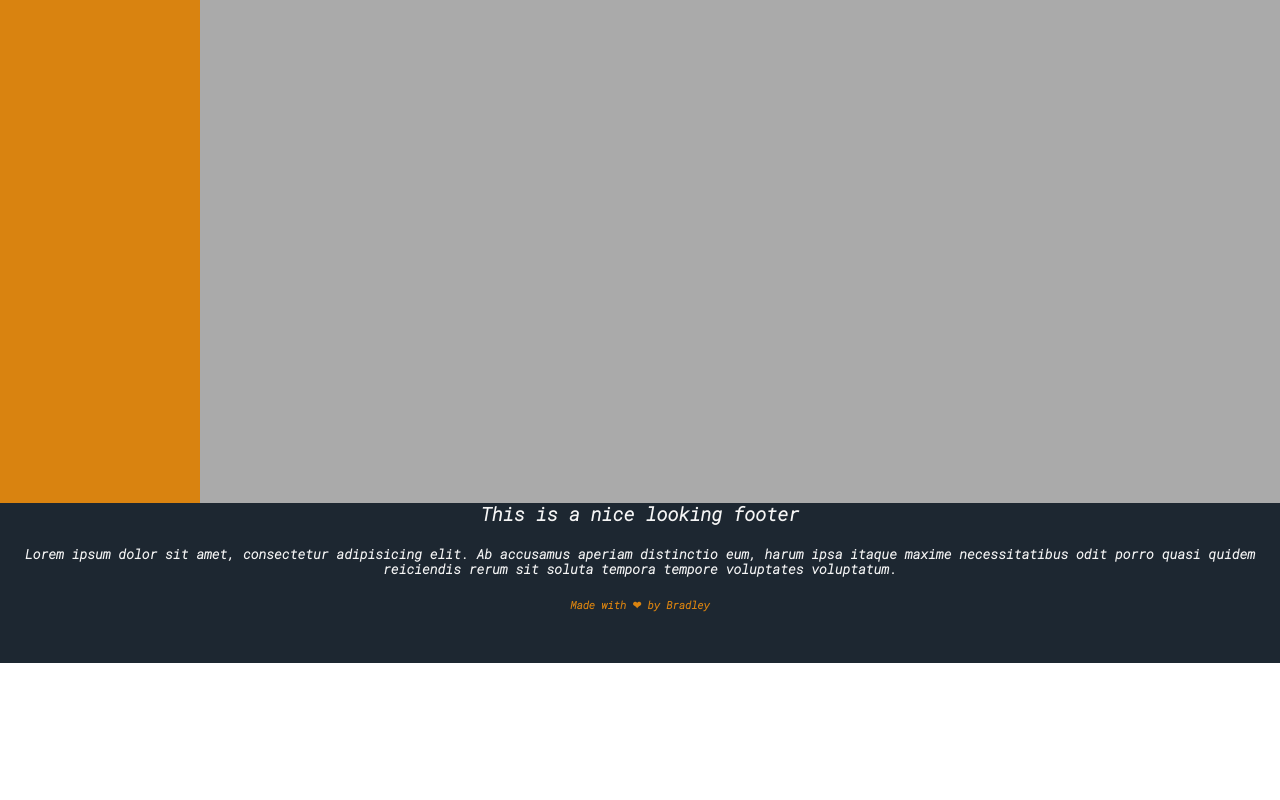
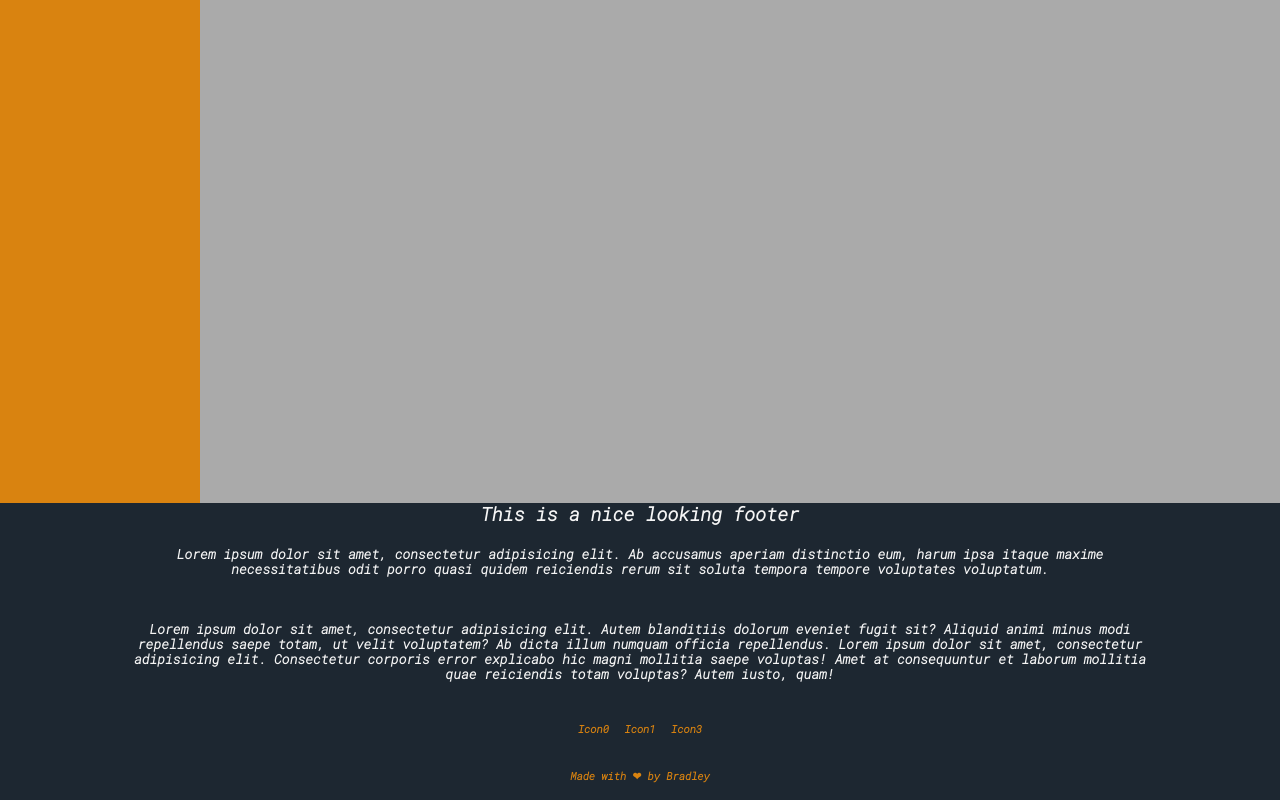
Before and after one commit to BradleyHarper/Arlaplank, a plain HTML site: page index.html in a window 1280 px wide. Shown: the part 377-1177 px from the top of the page. Before the commit the page ends 1040 px from the top, so only its background shows below. Drawn offline with nearby package versions, Linux system fonts and the light colour scheme.

Commit message:
added a place for people to add there own icons, just a few placeholders that can be added and removed if need be

```diff
--- a/css/main.css
+++ b/css/main.css
@@ -38,14 +38,23 @@ h1, h2, h3, h4, h5 {
 }
 
 #footer {
+    display: flex;
+    justify-content: center;
     background: var(--super-dark-blue);
     width: 100%;
-    height: 20vh;
+    height: auto;
     text-align: center;
 }
 
 .book-title > h3 {
     margin: 0;
+}
+
+.footer-main {
+    display: flex;
+    flex-direction: column;
+    align-items: center;
+    width: 80vw;
 }
 
 .footer-main > h3 {
@@ -61,6 +70,12 @@ h1, h2, h3, h4, h5 {
     color: var(--orange);
 }
 
+.icon-links {
+    display: flex;
+    justify-content: space-around;
+    color: var(--orange);
+}
+
 .title > h1 {
     font-size: 3em;
     color: var(--super-dark-blue);
--- a/index.html
+++ b/index.html
@@ -12,8 +12,10 @@
 </head>
 <body>
 <div id="header">
-    <div class="title">
-        <h1>Bookstore</h1>
+    <div class="header-main">
+        <div class="title">
+            <h1>Bookstore</h1>
+        </div>
     </div>
 </div>
 <div id="main-container">
@@ -25,12 +27,13 @@
             </div>
             <div class="book-description">
                 <h5>
-                    Lorem ipsum dolor sit amet, consectetur adipisicing elit. Ad aspernatur consequatur debitis, enim excepturi exercitationem illo laborum minus odit pariatur perferendis quam, quis quos reiciendis reprehenderit suscipit tenetur vitae? Harum?
+                    Lorem ipsum dolor sit amet, consectetur adipisicing elit. Ad aspernatur consequatur debitis,
+                    enim excepturi exercitationem illo laborum minus odit pariatur perferendis quam,
+                    quis quos reiciendis reprehenderit suscipit tenetur vitae? Harum?
                 </h5>
             </div>
         </div>
     </section>
-
     <!--below is the grey content section on the right-->
     <section>
 
@@ -42,9 +45,29 @@
             This is a nice looking footer
         </h3>
         <h5>
-            Lorem ipsum dolor sit amet, consectetur adipisicing elit. Ab accusamus aperiam distinctio eum, harum ipsa itaque maxime necessitatibus odit porro quasi quidem reiciendis rerum sit soluta tempora tempore voluptates voluptatum.
+            Lorem ipsum dolor sit amet, consectetur adipisicing elit.
+            Ab accusamus aperiam distinctio eum, harum ipsa itaque maxime necessitatibus odit porro quasi
+            quidem reiciendis rerum sit soluta tempora tempore voluptates voluptatum.
+        </h5>
+        <h5>
+            Lorem ipsum dolor sit amet, consectetur adipisicing elit. Autem blanditiis dolorum eveniet fugit sit?
+            Aliquid animi minus modi repellendus saepe totam, ut velit voluptatem? Ab dicta illum numquam officia repellendus.
+            Lorem ipsum dolor sit amet, consectetur adipisicing elit.
+            Consectetur corporis error explicabo hic magni mollitia saepe voluptas!
+            Amet at consequuntur et laborum mollitia quae reiciendis totam voluptas? Autem iusto, quam!
         </h5>
         <small>
+            <div class="icon-links">
+                <h5>
+                    Icon0
+                </h5>
+                <h5>
+                    Icon1
+                </h5>
+                <h5>
+                    Icon3
+                </h5>
+            </div>
             <h5>
                 Made with ❤ by Bradley
             </h5>
```
